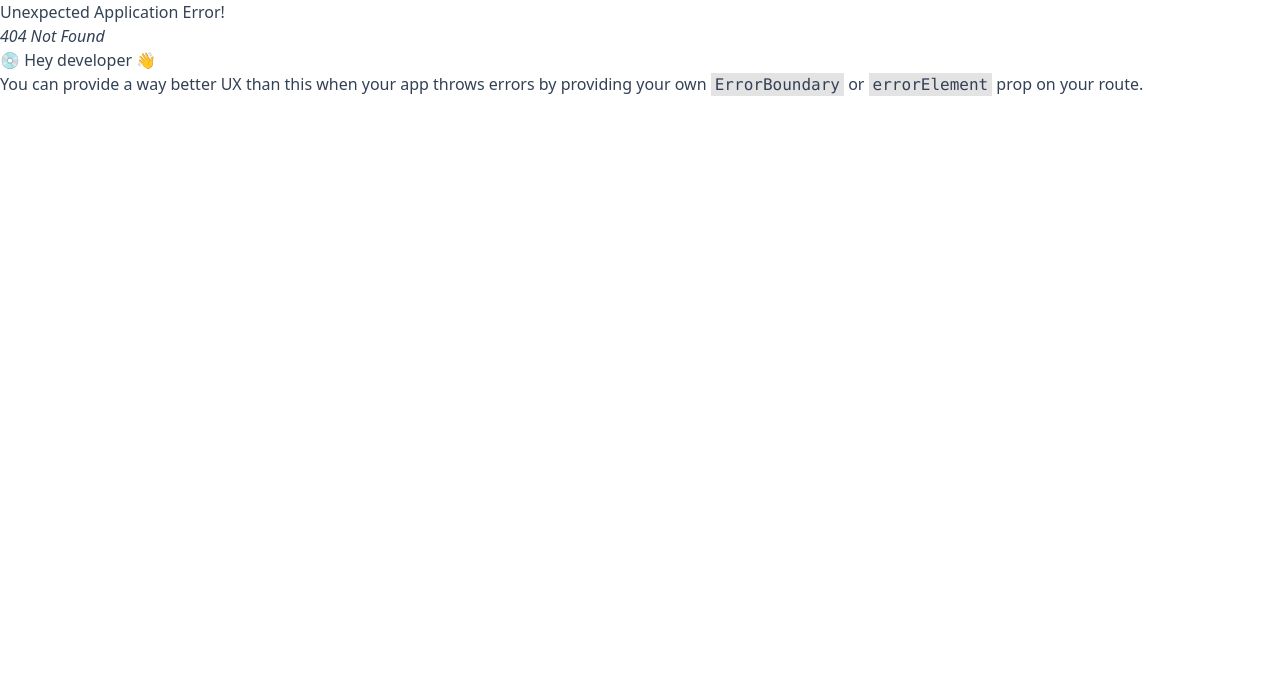
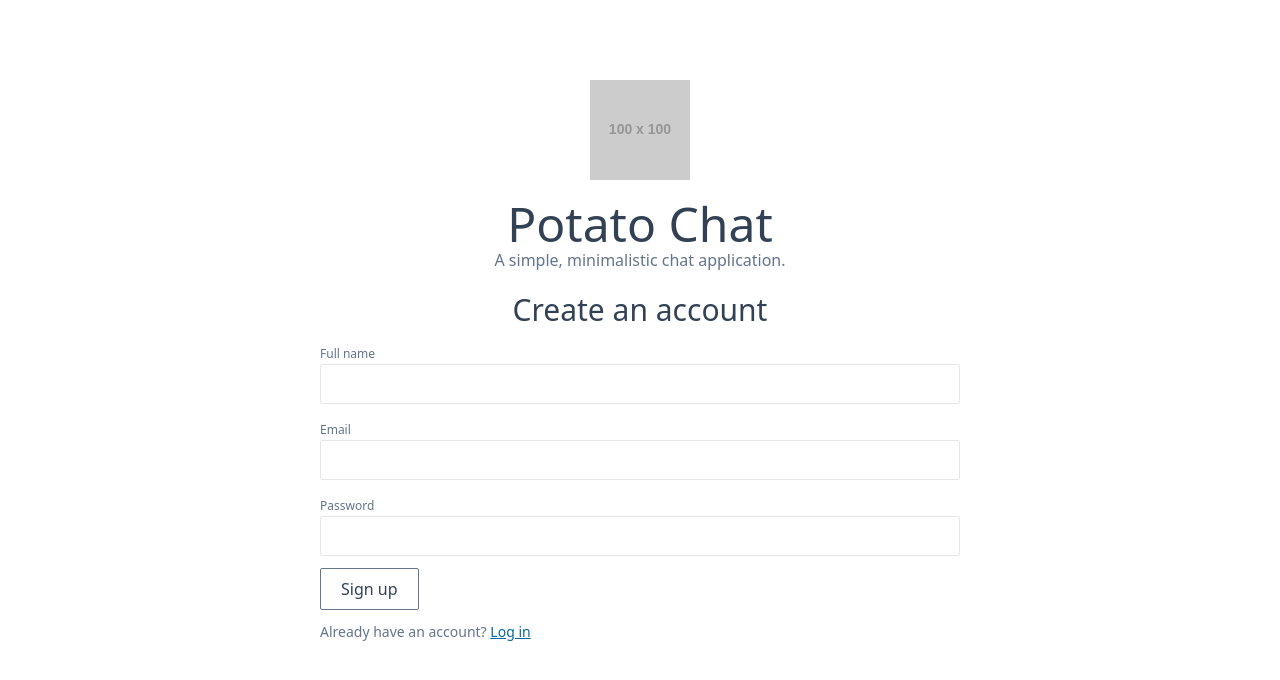
Before and after one commit to nomi589/potato_chat, a React (Vite) app: page /register in a window 1280 px wide. Before the commit this address had no page. Shown: the top 680 px of the page. Built offline with nearby package versions, Linux system fonts and the light colour scheme.

Commit message:
Add routes for Register page and links to move between pages

```diff
--- a/src/App.jsx
+++ b/src/App.jsx
@@ -1,9 +1,13 @@
 import { createBrowserRouter, RouterProvider } from "react-router-dom";
 
 import Login from "./pages/Login";
+import Register from "./pages/Register";
 import "./App.css";
 
-const router = createBrowserRouter([{ path: "/", element: <Login /> }]);
+const router = createBrowserRouter([
+  { path: "/", element: <Login /> },
+  { path: "/register", element: <Register /> },
+]);
 
 export default function App() {
   return <RouterProvider router={router} />;
--- a/src/pages/Login.jsx
+++ b/src/pages/Login.jsx
@@ -1,3 +1,5 @@
+import { Link } from "react-router-dom";
+
 import HeadingWithLogo from "../components/HeadingWithLogo";
 
 export default function Login() {
@@ -38,7 +40,10 @@ export default function Login() {
         </form>
         <section className="mt-3">
           <p className="text-sm text-slate-500">
-            Don&apos;t have an account? Sign up!
+            Don&apos;t have an account?{" "}
+            <Link to="/register" className="underline text-sky-700">
+              Sign up!
+            </Link>
           </p>
         </section>
       </section>
--- a/src/pages/Register.jsx
+++ b/src/pages/Register.jsx
@@ -1,3 +1,5 @@
+import { Link } from "react-router-dom";
+
 import HeadingWithLogo from "../components/HeadingWithLogo";
 
 export default function Register() {
@@ -50,7 +52,10 @@ export default function Register() {
         </form>
         <section className="mt-3">
           <p className="text-sm text-slate-500">
-            Already have an account? Log in
+            Already have an account?{" "}
+            <Link to="/" className="underline text-sky-700">
+              Log in
+            </Link>
           </p>
         </section>
       </section>
```
